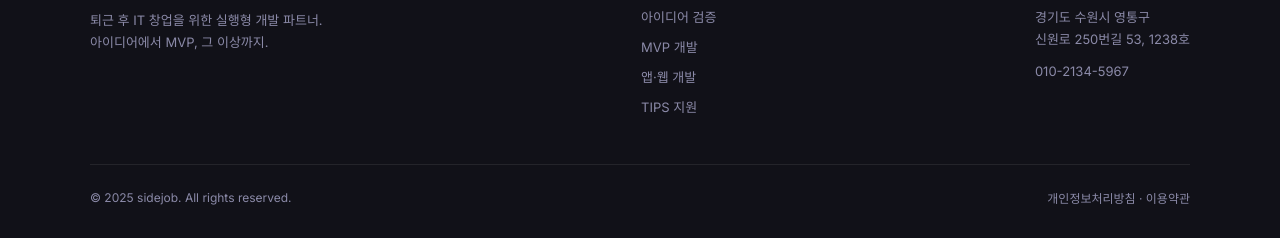
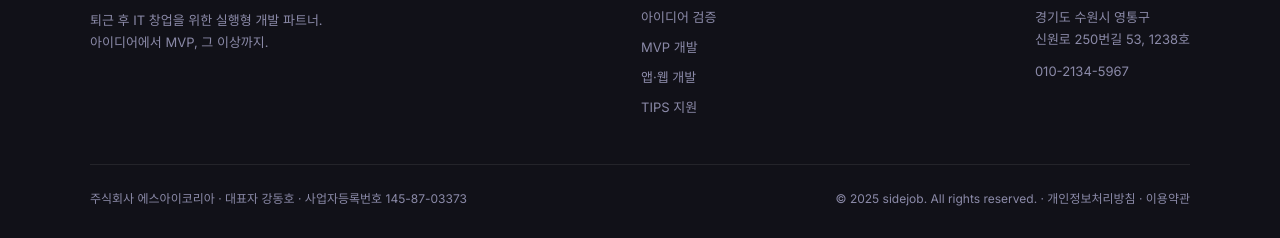
Before and after one commit to smilekdh79/sidejob, a plain HTML site: page index.html in a window 1280 px wide. Shown: the part 4201-4439 px from the top of the page. Drawn offline with Linux system fonts and the light colour scheme; a web font is replaced by a local one.

Commit message:
푸터 사업자 정보 추가 (주식회사 에스아이코리아)

```diff
--- a/index.html
+++ b/index.html
@@ -714,8 +714,8 @@ height="0" width="0" style="display:none;visibility:hidden"></iframe></noscript>
       </div>
     </div>
     <div class="footer-bottom">
-      <p>© 2025 sidejob. All rights reserved.</p>
-      <p>개인정보처리방침 · 이용약관</p>
+      <p>주식회사 에스아이코리아 · 대표자 강동호 · 사업자등록번호 145-87-03373</p>
+      <p>© 2025 sidejob. All rights reserved. · 개인정보처리방침 · 이용약관</p>
     </div>
   </div>
 </footer>
```
